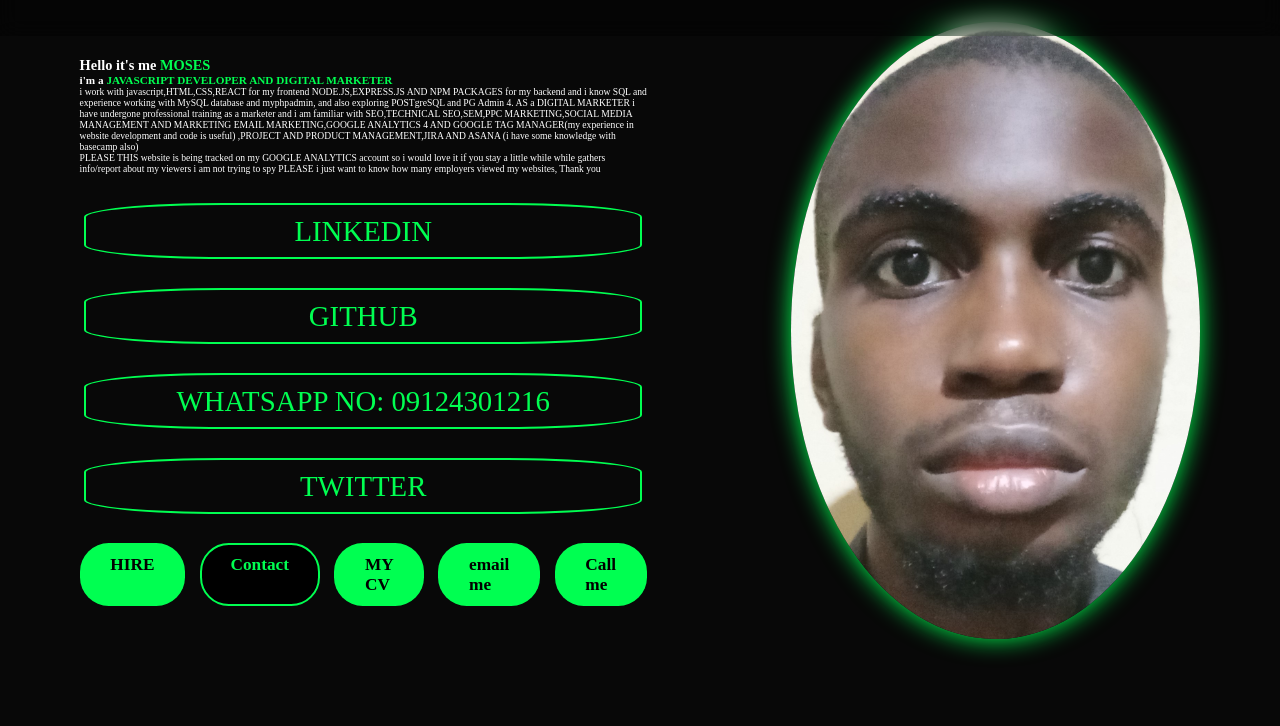
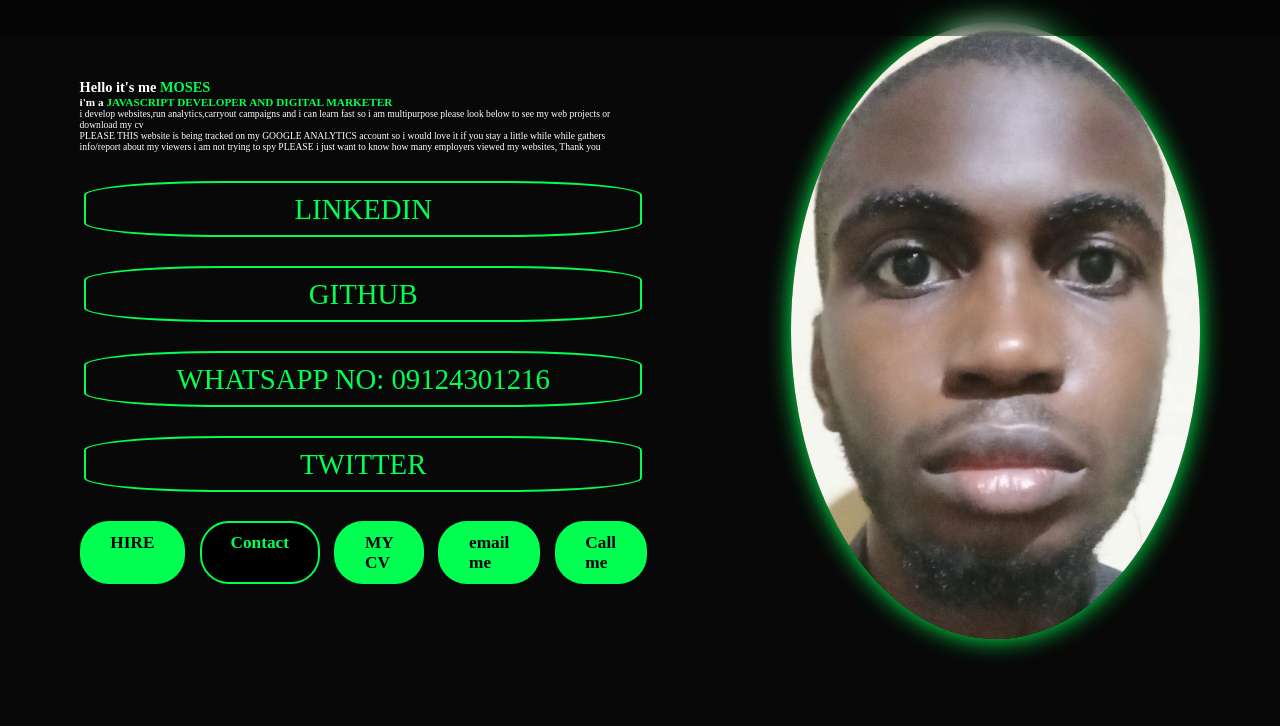
Before and after one commit to WiyMow/portfolio-website, a plain HTML site: page index.html in a window 1280 px wide. Shown: the part 74-800 px from the top of the page. Drawn offline with Linux system fonts and the light colour scheme.

Commit message:
Update index.html

```diff
--- a/index.html
+++ b/index.html
@@ -33,15 +33,10 @@
         <div class="home-content">
             <h1>Hello it's me <span>MOSES</span></h1>
             <h3>i'm a <span>JAVASCRIPT DEVELOPER AND DIGITAL MARKETER</span></h3>
-            <p>i work with javascript,HTML,CSS,REACT for my frontend
-                NODE.JS,EXPRESS.JS AND NPM PACKAGES for my backend
-            and i know SQL and experience working with MySQL database and myphpadmin,
-            and also exploring POSTgreSQL and PG Admin 4.
-            AS a DIGITAL MARKETER i have undergone professional training as a marketer
-            and i am familiar with SEO,TECHNICAL SEO,SEM,PPC MARKETING,SOCIAL MEDIA MANAGEMENT AND MARKETING
-            EMAIL MARKETING,GOOGLE ANALYTICS 4 AND GOOGLE TAG MANAGER(my experience in website development and code is useful)
-            ,PROJECT AND PRODUCT MANAGEMENT,JIRA AND ASANA (i have some knowledge with basecamp also)
-            </p>
+            <p>i develop websites,run analytics,carryout campaigns and i can learn fast so i am multipurpose
+        </b>
+        please look below to see my web projects or download my cv
+        </p>
             <p>PLEASE THIS website is being tracked on my GOOGLE ANALYTICS account
                  so i would love it if you stay a little while while gathers info/report about my viewers
                   i am not trying to spy PLEASE i just want to know how many employers viewed my websites, Thank you
@@ -57,7 +52,7 @@
             <div class="btn-group">
                 <a href="#" class="btn">HIRE</a>
                 <a href="#contact" class="btn">Contact</a>
-                <a href="#" class="btn" download="">MY CV</a>
+                <a href="resume1.pdf" class="btn" download>MY CV</a>
                 <a href="mailto:mosesosaremewiysanyuy@gmail.com" class="btn">email me</a>
                 <a href="tel:+2349124301216" class="btn">Call me</a>
             </div>
@@ -159,6 +154,9 @@
         <div class="btn">
             <a href="  https://wiymow.github.io/Image-editor-/">Image editor</a>
         </div>
+        <div>
+        <a href="resume2.pdf" class="btn" download>MY CV</a>
+        </div>
         <div class="btn">
             <a href=" https://new-react-project.onrender.com">todo react app</a>
         </div>
```
